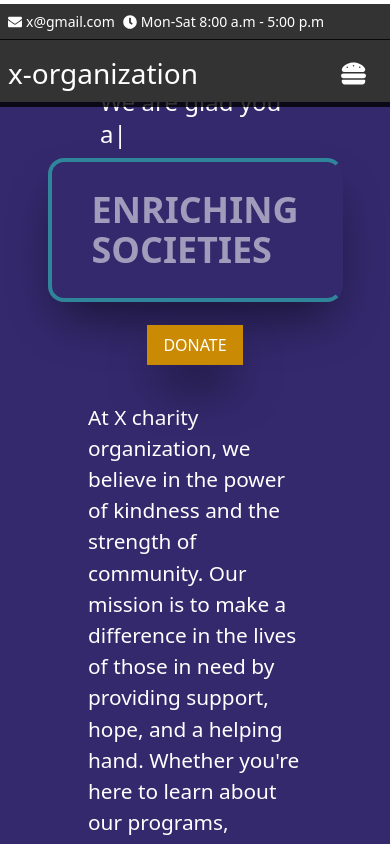
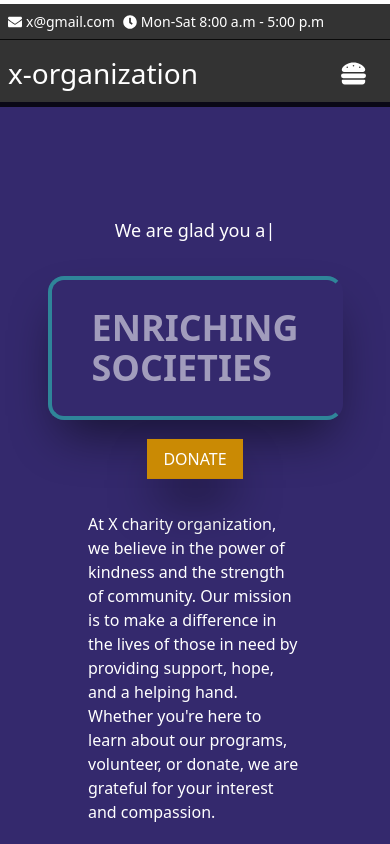
Before and after one commit to Anthony-mbaya/charity-site, a React (Vite) app: page / in a window 390 px wide. Shown: the top 844 px of the page. Built offline with nearby package versions, Linux system fonts and the light colour scheme.

Commit message:
customizer installation of slider images

```diff
--- a/src/components/dynamic_info/slider_images.js
+++ b/src/components/dynamic_info/slider_images.js
@@ -1,7 +1,8 @@
+import slider1 from '../images/download (1).jpeg';
 const slider_image_list = [
     {
         "id": 1,
-        "image": "src/assets/images/download (1).jpeg",
+        "image": slider1,
         "alt": "First slide image",
         'btn_text':'slider1',
     },
--- a/src/index.css
+++ b/src/index.css
@@ -65,7 +65,7 @@
 }
 /* sidebar navigation bar */
 .sidebar{
-  @apply sm:hidden w-1/3 h-screen bg-slate-800 bg-opacity-90 text-white fixed top-[6.5rem] left-0;
+  @apply sm:hidden w-2/3 h-screen bg-slate-800 bg-opacity-90 text-white fixed top-[6.5rem] left-0;
 }
 .sidebar .nav-links{
   @apply flex flex-col gap-2 items-start text-xl px-4 py-4 pl-8
@@ -84,10 +84,10 @@
   @apply sm:container w-full mx-auto mt-[5.4rem] sm:mt-[5.4rem] py-3
 }
 .image-container{
-  @apply bg-[#34296d] h-screen text-white px-20 py-20 flex flex-col justify-center items-center gap-3
+  @apply bg-[#34296d] h-screen text-white px-20 sm:py-20 flex flex-col justify-center items-center gap-2 sm:gap-3
 }
 .typed-text{
-  @apply text-2xl sm:text-4xl font-extralight font-sans px-5 py-2 sm:py-2 rounded-2xl h-10 sm:h-16 my-2
+  @apply text-lg sm:text-4xl font-extralight font-sans px-5 py-2 sm:py-2 rounded-2xl h-10 sm:h-16 sm:my-2
 }
 .image-container h1{
   @apply text-4xl font-bold font-sans py-7 px-10 border-4 shadow-2xl shadow-black rounded-2xl border-r-transparent border-teal-400 w-fit animate-pulse my-5
@@ -96,7 +96,7 @@
   @apply bg-yellow-600 w-fit px-4 py-2 mx-auto shadow-2xl shadow-black animate-bounce hover:bg-yellow-900
 }
 .image-container-text{
-  @apply text-[1.3rem] sm:text-sm md:text-lg font-light font-sans px-2 py-4 sm:w-4/5
+  @apply text-[1rem] sm:text-sm md:text-lg font-light font-sans px-2 py-4 w-full sm:w-4/5
 }
 /* swiper compinent */
 .swiper-container{
```
